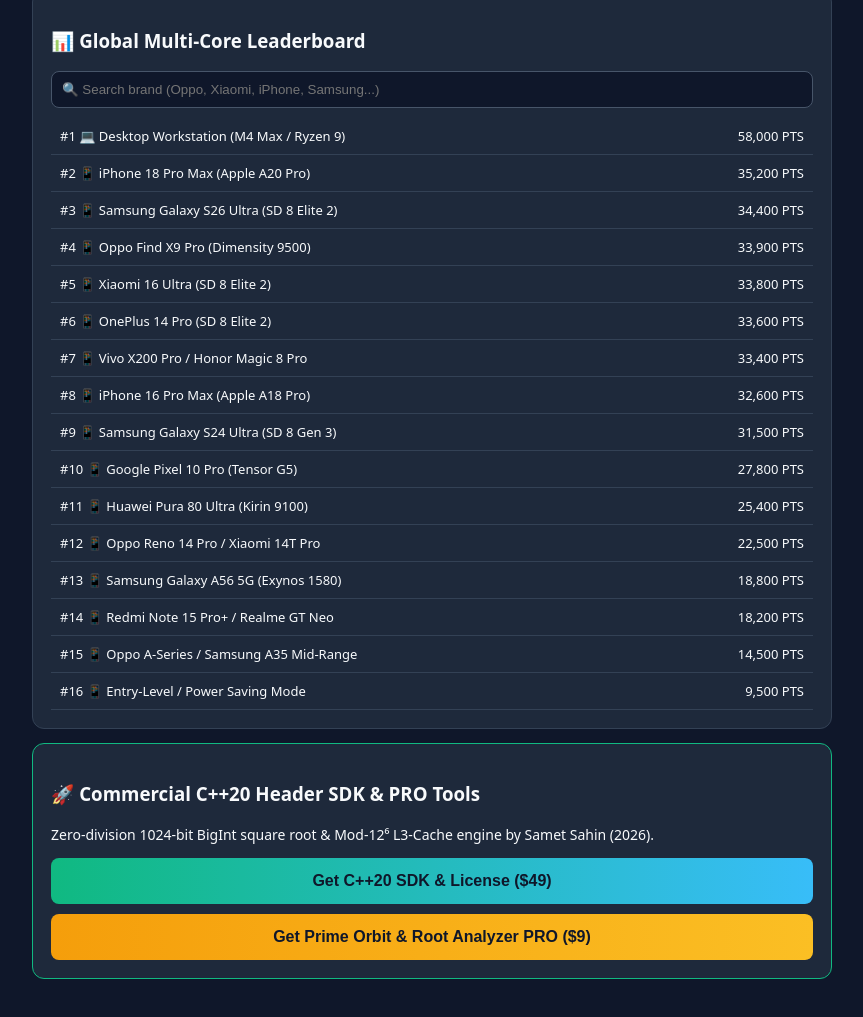
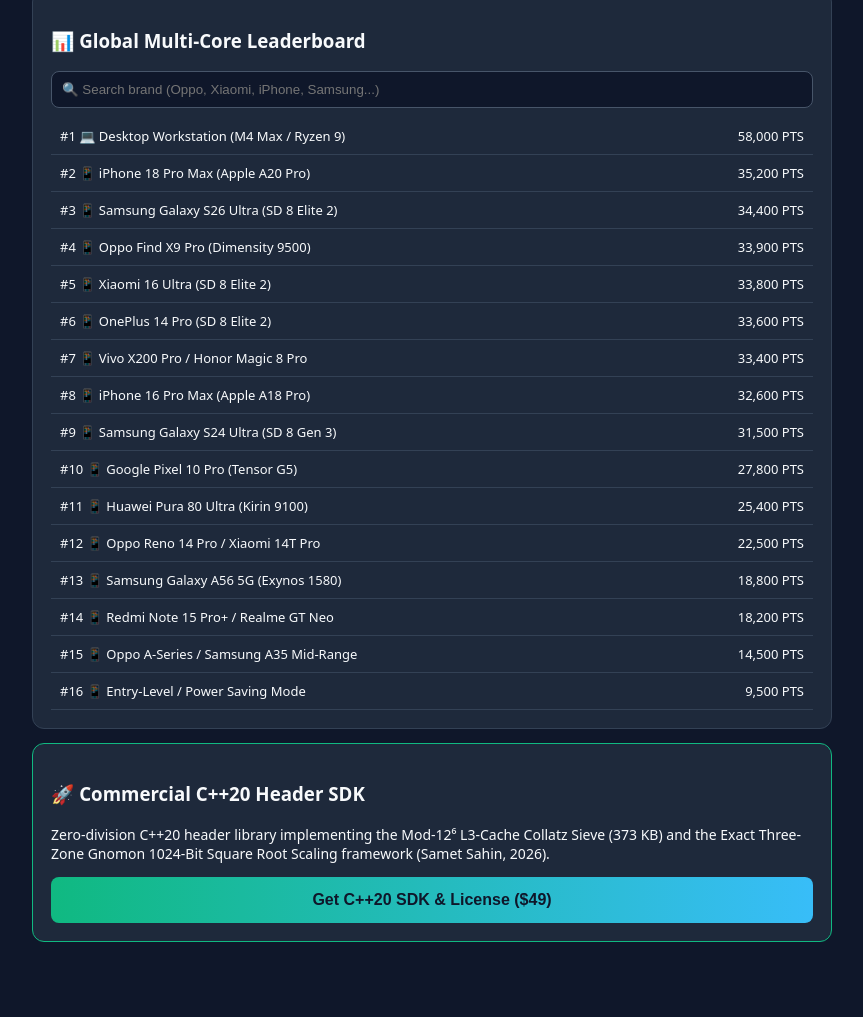
Before and after one commit to sametsahin61sa-design/Mod12-benchmark, a plain HTML site: page index.html in a window 1280 px wide. Shown: the part 442-1459 px from the top of the page, without its empty margins (208-1071 px from the left). After the commit the page ends 1428 px from the top, so only its background shows below. Drawn offline with Linux system fonts and the light colour scheme.

Commit message:
Update index.html

```diff
--- a/index.html
+++ b/index.html
@@ -50,12 +50,9 @@ input{width:100%;padding:10px;border-radius:8px;border:1px solid #475569;backgro
 <div id="bd"></div>
 </div>
 <div class="card" style="border:1px solid #10b981">
-<h3>🚀 Commercial C++20 Header SDK & PRO Tools</h3>
-<p style="font-size:14px">Zero-division 1024-bit BigInt square root & Mod-12⁶ L3-Cache engine by Samet Sahin (2026).</p>
-<div style="display:grid;gap:10px">
-<button style="background:linear-gradient(90deg,#10b981,#38bdf8)" onclick="window.open('https://sahinscape5.gumroad.com/1/fzbwzm')">Get C++20 SDK & License ($49)</button>
-<button style="background:linear-gradient(90deg,#f59e0b,#fbbf24)" onclick="window.open('https://sahinscape5.gumroad.com/l/fzbwzm')">Get Prime Orbit & Root Analyzer PRO ($9)</button>
-</div>
+<h3>🚀 Commercial C++20 Header SDK</h3>
+<p style="font-size:14px">Zero-division C++20 header library implementing the Mod-12⁶ L3-Cache Collatz Sieve (373 KB) and the Exact Three-Zone Gnomon 1024-Bit Square Root Scaling framework (Samet Sahin, 2026).</p>
+<button style="background:linear-gradient(90deg,#10b981,#38bdf8)" onclick="window.open('https://gumroad.com')">Get C++20 SDK & License ($49)</button>
 </div>
 <script>
 const cores=navigator.hardwareConcurrency||4;
```
